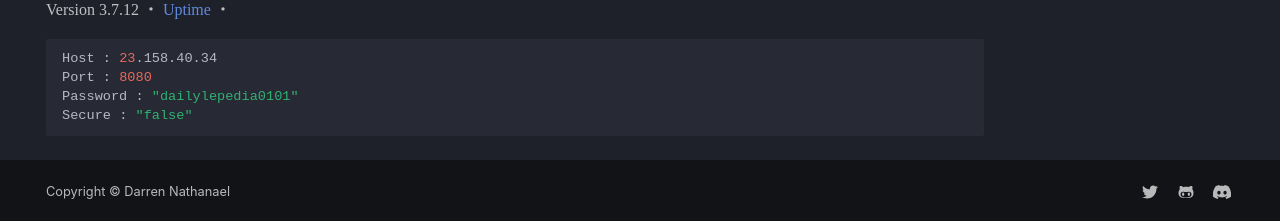
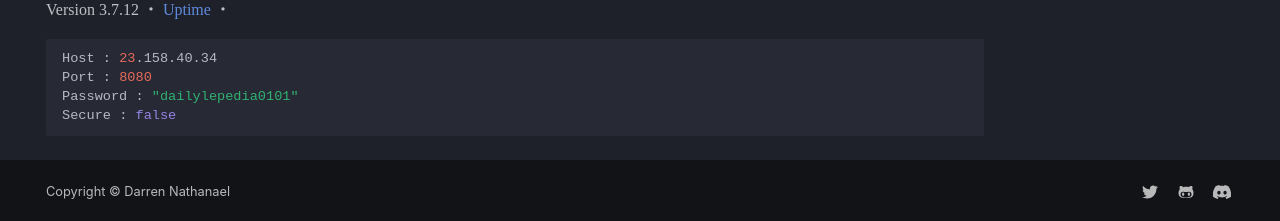
Before and after one commit to DarrenOfficial/lavalink-list, an MkDocs documentation site: the page built from docs/NoSSL/lavalink-without-ssl.md, in a window 1280 px wide and 900 px high, scrolled down 5238 px. Shown: the part 676-897 px from the top of the window. Built offline with MkDocs 1.6.1 and Material for MkDocs 9.7.7, drawn with Linux system fonts in a browser that asks for light colours; some web fonts are replaced; comment, search, counter and statistics services are not loaded; a style sheet for code colours, icons or effects is not loaded.

````diff
--- a/docs/NoSSL/lavalink-without-ssl.md
+++ b/docs/NoSSL/lavalink-without-ssl.md
@@ -260,5 +260,5 @@ Version 3.7.12 ・ [Uptime](https://uptime.nighmore.my.id/) ・
 Host : 23.158.40.34
 Port : 8080
 Password : "dailylepedia0101"
-Secure : "false"
+Secure : false
 ```
````
